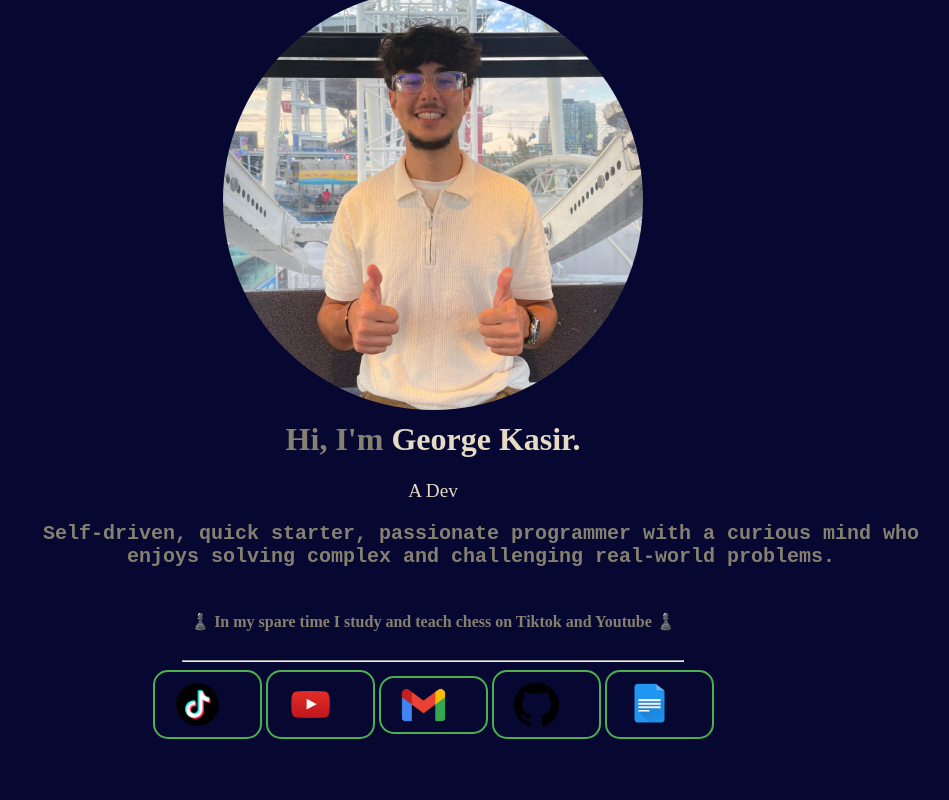
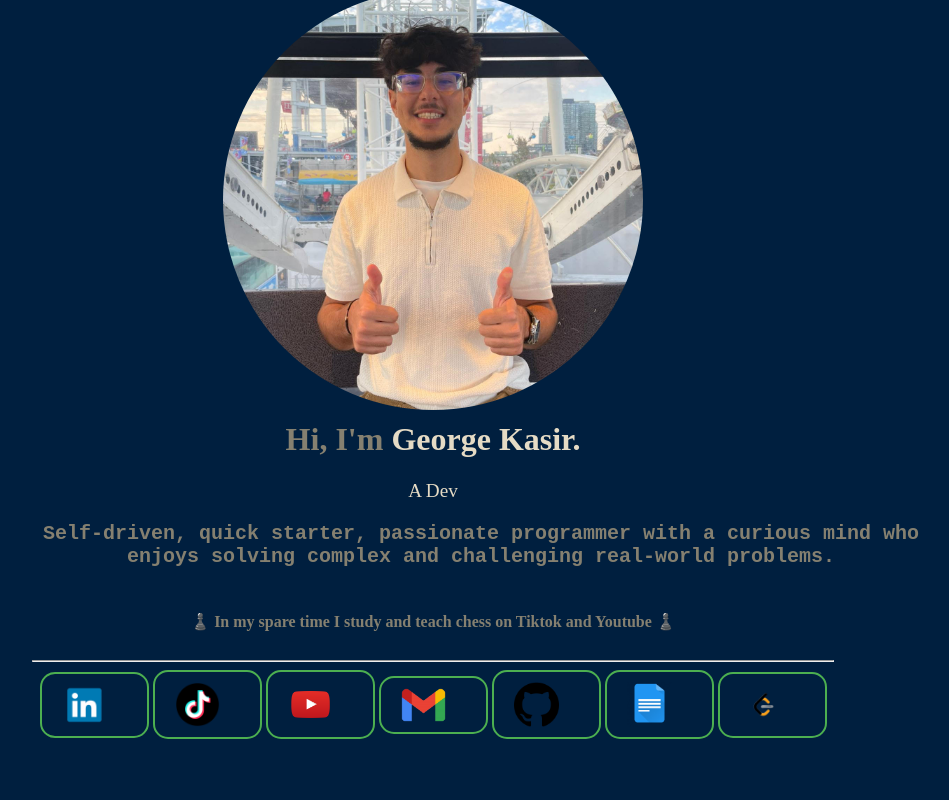
Before and after one commit to Georgeyy07/Georgeyy07.github.io, a plain HTML site: page index.html in a window 1280 px wide. Shown: the top 800 px of the page, without its empty margins (207-1156 px from the left). Drawn offline with Linux system fonts and the light colour scheme.

Commit message:
Update index.html

```diff
--- a/index.html
+++ b/index.html
@@ -1,11 +1,11 @@
 <!DOCTYPE html>
 <html lang="en">
 <head>
-    <meta charset="UTF-8">
+    <meta name = "viewport" charset="UTF-8" content="width=device-width, initial-scale=1">
     <title>My Portfolio</title>
     <link rel="stylesheet" href="index.css">
 </head>
-<body style="background-color: rgb(7,8,49);">
+<body style="background-color:#001F3F ;">
     <div id="texts">
     <div class="center-container">
         <img src="me.jpg" id="circle-image">
@@ -22,14 +22,16 @@
     <h4>♟️ In my spare time I study and teach chess on Tiktok and Youtube ♟️</h4>
     </div>
 
-    <hr style="width: 500px;">
+    <hr style="width: 800px;">
     <div id="references">
         <!--buttons referencing different links (resume, email, github, youtube, tiktok)-->
+        <a href="https://www.linkedin.com/in/george-kassir-9b29b1244/" class="reference-button"><img src="linkedin.png" width="45px"></a>
         <a href="https://www.tiktok.com/@how2chess" class="reference-button"><img src="tiktok.webp" width="45px"></a>
         <a href="https://www.youtube.com/channel/UCcbJ9M_61I-J2LxFqsE0Xng" class="reference-button"><img src="youtube.png" width="45px"></a>
         <a href="mailto:georgekasir553@gmail.com" class="reference-button"><img src="gmail.png" width="45px"></a>
         <a href="https://github.com/Georgeyy07?tab=repositories" class="reference-button"><img src="github.png" width="45px"></a>
         <a href="Resume.pdf" class="reference-button"><img src="resume.png" width="45px" alt="Resume"></a>
+        <a href="https://leetcode.com/u/mrkasir/" class="reference-button"><img src="leetcode.png" width="45px"></a>
     </div>
 
     <h1 style="color: rgb(229,219,197);" style="margin-bottom: 100px;">Projects</h1>
```
